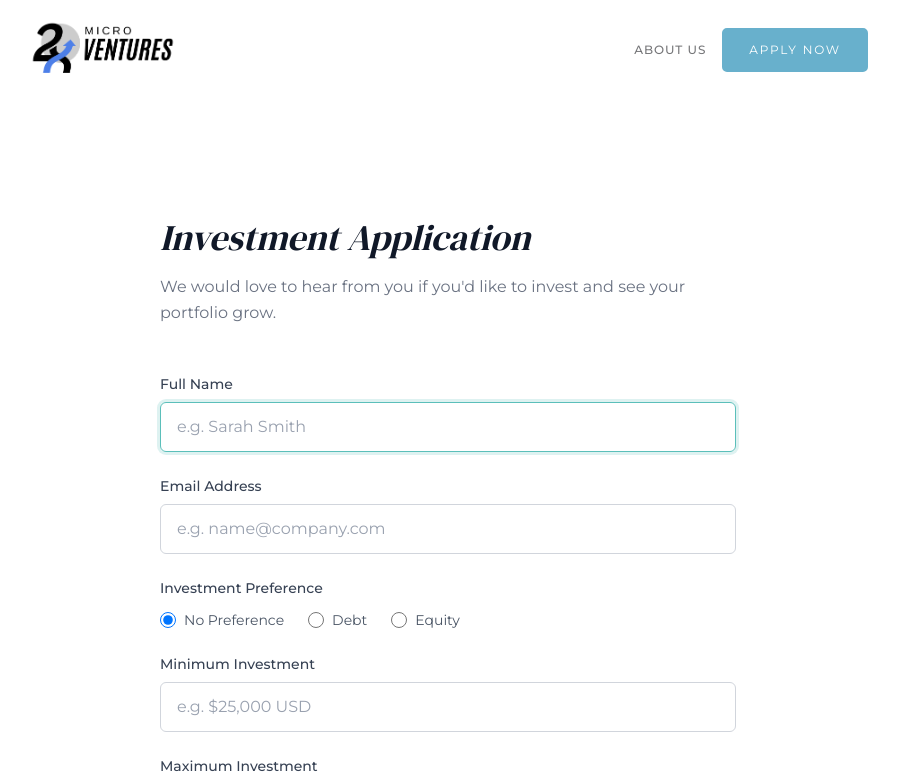
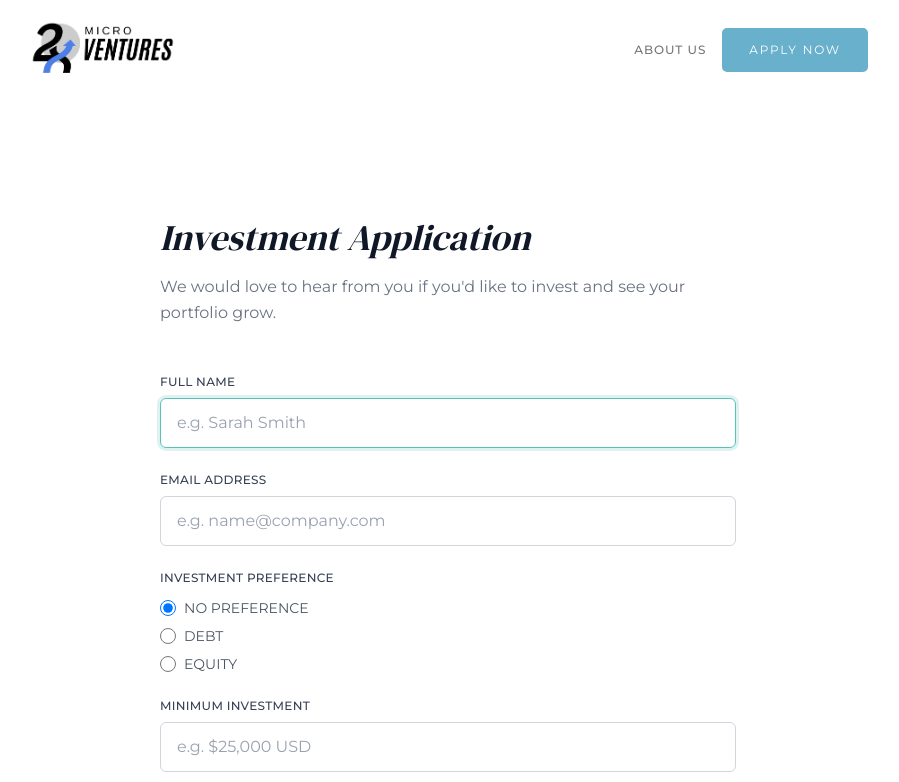
Before and after one commit to jtcchan/2x-ventures, a Next.js app: page /apply in a window 1280 px wide. Shown: the top 782 px of the page, without its empty margins (192-1091 px from the left). Built offline with nearby package versions, Linux system fonts and the light colour scheme.

Commit message:
fix: apply form labels to uppercase and radio buttons to vertical stack

```diff
--- a/components/ApplyForm.tsx
+++ b/components/ApplyForm.tsx
@@ -66,7 +66,7 @@ export default function ApplyForm() {
 
       {/* Full Name */}
       <div>
-        <label htmlFor="name" className="block text-sm font-medium text-gray-700 mb-2">
+        <label htmlFor="name" className="block text-xs font-medium uppercase tracking-wide text-gray-700 mb-2">
           Full Name
         </label>
         <input
@@ -82,7 +82,7 @@ export default function ApplyForm() {
 
       {/* Email Address */}
       <div>
-        <label htmlFor="email" className="block text-sm font-medium text-gray-700 mb-2">
+        <label htmlFor="email" className="block text-xs font-medium uppercase tracking-wide text-gray-700 mb-2">
           Email Address
         </label>
         <input
@@ -97,10 +97,10 @@ export default function ApplyForm() {
 
       {/* Investment Preference */}
       <div>
-        <label className="block text-sm font-medium text-gray-700 mb-3">
+        <label className="block text-xs font-medium uppercase tracking-wide text-gray-700 mb-3">
           Investment Preference
         </label>
-        <div className="flex flex-wrap gap-4 sm:gap-6">
+        <div className="flex flex-col gap-2">
           <label className="flex items-center gap-2 cursor-pointer">
             <input
               type="radio"
@@ -109,7 +109,7 @@ export default function ApplyForm() {
               defaultChecked
               className="w-4 h-4 text-[#5BBFBA] border-gray-300 focus:ring-[#5BBFBA]"
             />
-            <span className="text-sm text-gray-600">No Preference</span>
+            <span className="text-sm uppercase text-gray-600">No Preference</span>
           </label>
           <label className="flex items-center gap-2 cursor-pointer">
             <input
@@ -118,7 +118,7 @@ export default function ApplyForm() {
               value="debt"
               className="w-4 h-4 text-[#5BBFBA] border-gray-300 focus:ring-[#5BBFBA]"
             />
-            <span className="text-sm text-gray-600">Debt</span>
+            <span className="text-sm uppercase text-gray-600">Debt</span>
           </label>
           <label className="flex items-center gap-2 cursor-pointer">
             <input
@@ -127,14 +127,14 @@ export default function ApplyForm() {
               value="equity"
               className="w-4 h-4 text-[#5BBFBA] border-gray-300 focus:ring-[#5BBFBA]"
             />
-            <span className="text-sm text-gray-600">Equity</span>
+            <span className="text-sm uppercase text-gray-600">Equity</span>
           </label>
         </div>
       </div>
 
       {/* Minimum Investment */}
       <div>
-        <label htmlFor="min-investment" className="block text-sm font-medium text-gray-700 mb-2">
+        <label htmlFor="min-investment" className="block text-xs font-medium uppercase tracking-wide text-gray-700 mb-2">
           Minimum Investment
         </label>
         <input
@@ -149,7 +149,7 @@ export default function ApplyForm() {
 
       {/* Maximum Investment */}
       <div>
-        <label htmlFor="max-investment" className="block text-sm font-medium text-gray-700 mb-2">
+        <label htmlFor="max-investment" className="block text-xs font-medium uppercase tracking-wide text-gray-700 mb-2">
           Maximum Investment
         </label>
         <input
@@ -164,7 +164,7 @@ export default function ApplyForm() {
 
       {/* Investment Experience */}
       <div>
-        <label htmlFor="experience" className="block text-sm font-medium text-gray-700 mb-2">
+        <label htmlFor="experience" className="block text-xs font-medium uppercase tracking-wide text-gray-700 mb-2">
           Investment Experience
         </label>
         <textarea
```
